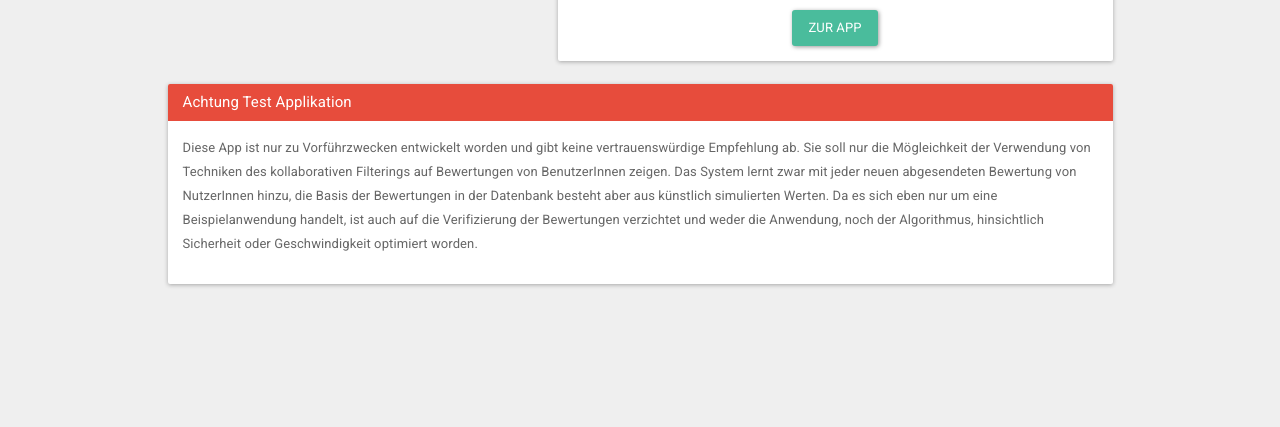
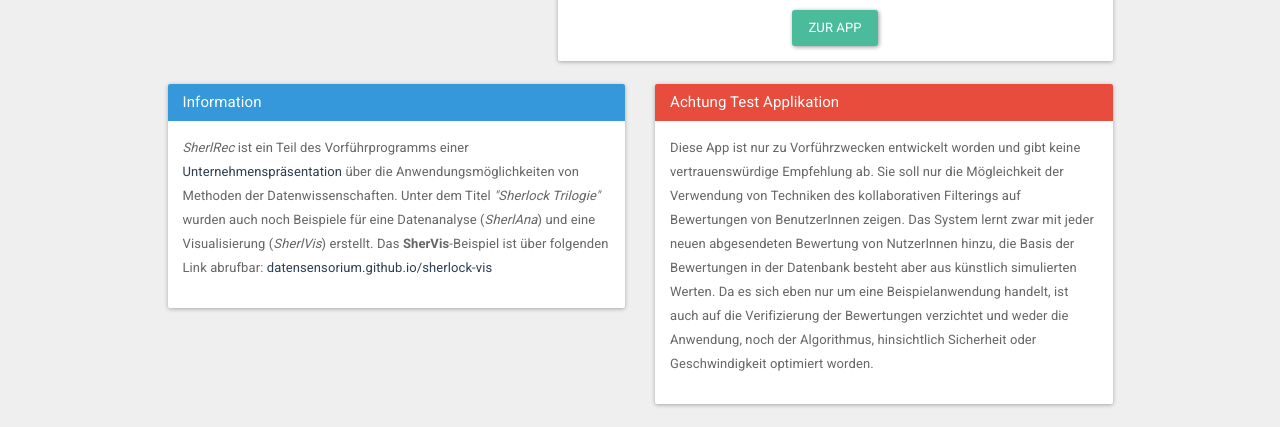
Before and after one commit to datadonK23/shed01, a plain HTML site: page PyBeispiele/SherlockRec/app/templates/index.html in a window 1280 px wide. Shown: the part 580-1007 px from the top of the page. Before the commit the page ends 887 px from the top, so only its background shows below. Drawn offline with Linux system fonts and the light colour scheme.

Commit message:
Added content to ex app

```diff
--- a/PyBeispiele/SherlockRec/app/templates/index.html
+++ b/PyBeispiele/SherlockRec/app/templates/index.html
@@ -126,13 +126,24 @@
                         </div>
                     </div>
                 </div>
-                <div class="col-md-10 col-md-offset-1 ">
+                <div class="col-md-5 col-md-offset-1 ">
+                    <div class="panel panel-info">
+                        <div class="panel-heading">
+                            <h3 class="panel-title">Information</h3>
+                        </div>
+                        <div class="panel-body">
+                            <p><i>SherlRec</i> ist ein Teil des Vorf&uuml;hrprogramms einer <a href="http://datensensorium.github.io/bpa-casting/" target="_blank">Unternehmenspr&auml;sentation</a> &uuml;ber die Anwendungsm&ouml;glichkeiten von Methoden der Datenwissenschaften. Unter dem Titel <i>"Sherlock Trilogie"</i> wurden auch noch Beispiele f&uuml;r eine Datenanalyse (<i>SherlAna</i>) und eine Visualisierung (<i>SherlVis</i>) erstellt. Das <b>SherVis</b>-Beispiel ist &uuml;ber folgenden Link abrufbar: <a href="http://datensensorium.github.io/sherlock-vis/" target="_blank">datensensorium.github.io/sherlock-vis</a>
+                            </p>
+                        </div>
+                    </div>
+                </div>
+                <div class="col-md-5 col-md-offset-0 ">
                     <div class="panel panel-danger">
                         <div class="panel-heading">
                             <h3 class="panel-title">Achtung Test Applikation</h3>
                         </div>
                         <div class="panel-body">
-                            <p>Diese App ist nur zu Vorf&uuml;hrzwecken entwickelt worden und gibt keine
+                            <p>Diese App ist nur zu Vorf&uuml;hrzwecken  entwickelt worden und gibt keine
                                 vertrauensw&uuml;rdige Empfehlung ab. Sie soll nur die M&ouml;gleichkeit der Verwendung
                                 von Techniken des kollaborativen Filterings auf Bewertungen von BenutzerInnen zeigen.
                                 Das System lernt zwar mit jeder neuen abgesendeten Bewertung von NutzerInnen hinzu, die
```
Also changed, not shown: PyBeispiele/SherlockRec/app/templates/ref.html (+7 -1 lines), 2 other files.
